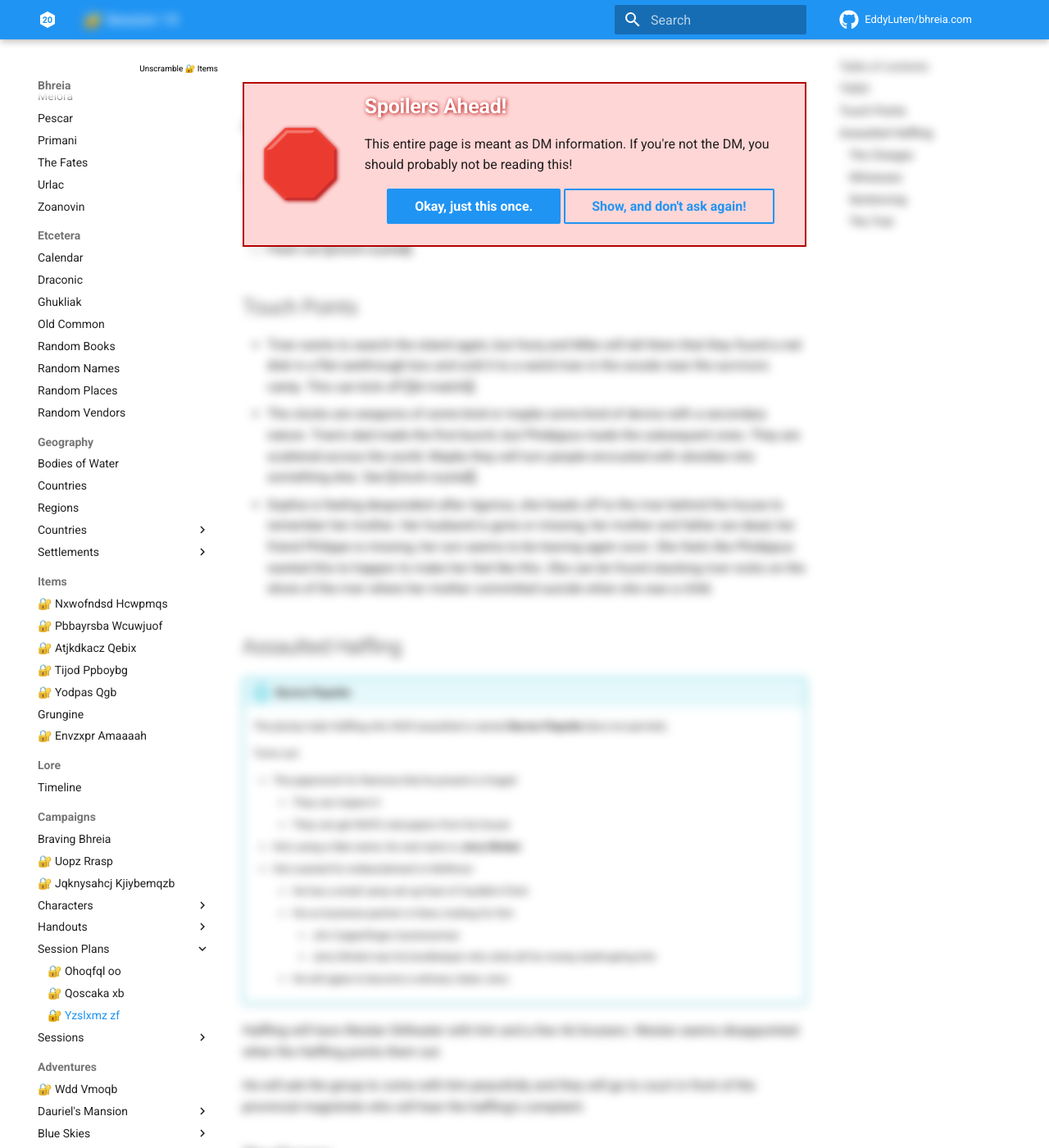
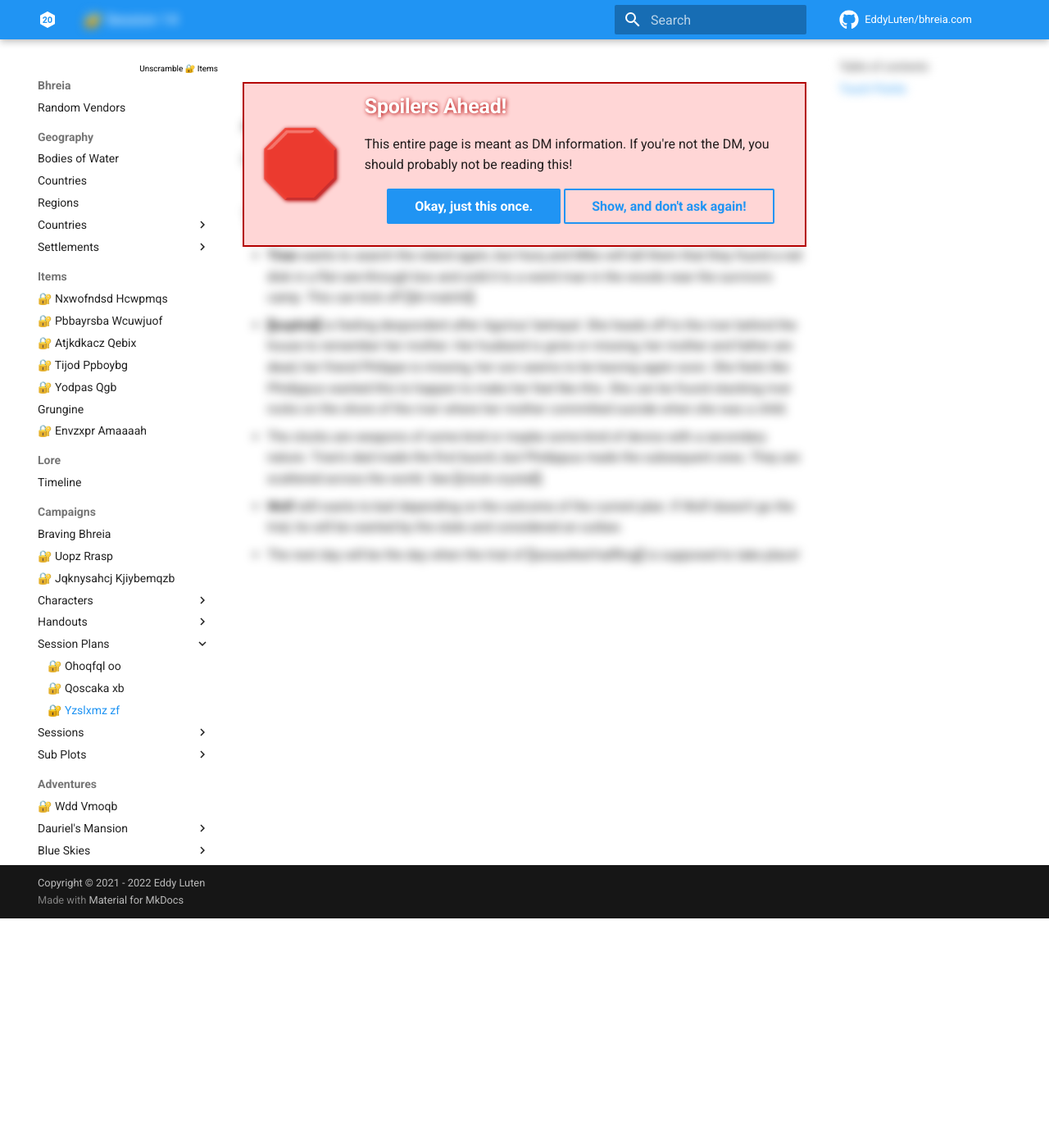
Before and after one commit to EddyLuten/bhreia.com, an MkDocs documentation site: the page built from docs/campaigns/plans/session-14.md, in a window 1280 px wide and 1400 px high, scrolled down 280 px. Shown: the whole window at 82% size. Built offline with MkDocs 1.6.1 and Material for MkDocs 9.7.7, drawn with Linux system fonts in a browser that asks for light colours; comment, search, counter and statistics services are not loaded; some of the changed text lies outside the part shown.

Commit message:
Definitely not last minute changes

```diff
--- a/docs/campaigns/plans/session-14.md
+++ b/docs/campaigns/plans/session-14.md
@@ -8,74 +8,14 @@
 
 --8<-- "spoiler.html"
 
-Ask for fun fact: Sah-Sauj
+**Ask for fun fact:** Sah-Sauj
 
-## TODO
-
-- [ ] Portrait of [[anton]]
-- [ ] Flesh out [[clock-crystal]]
+Don't forget to mention that they got inspiration last time.
 
 ## Touch Points
 
-- Tiran wants to search the island again, but Hurq and Mike will tell them that they found a red disk in a flat seethrough box and sold it to a weird man in the woods near the survivors camp. This can kick off [[dr-malchi]].
-- The clocks are weapons of some kind or maybe some kind of device with a secondary nature. Tiran's dad made the first bunch, but Phidippus made the subsequent ones. They are scattered across the world. Maybe they will turn people encrusted with obsidian into something else. See [[clock-crystal]].
-- Sophia is feeling despondent after Agorius, she heads off to the river behind the house to remember her mother. Her husband is gone or missing, her mother and father are dead, her friend Philippe is missing, her son seems to be leaving again soon. She feels like Phidippus wanted this to happen to make her feel like this. She can be found stacking river rocks on the shore of the river where her mother committed suicide when she was a child.
-
-## Assaulted Halfling
-
-!!! info "Burron Piquette"
-    The plump male Halfling who Wolf assaulted is named **Burron Piquette** (boo-ron pee-ket).
-
-    Turns out:
-
-    - The paperwork for Ramona that he present is forged
-      - They can inspect it
-      - They can get Wolf's real papers from his house
-    - He's using a fake name, his real name is **Jerry Wicket**
-    - He's wanted for embezzlement in Kleftmon
-      - He has a small camp set up East of Cauldin's Point
-      - His ex business partner is there, looking for him
-        - Jim Copperfinger, businessman
-        - Jerry Wicket was his bookkeeper who stole all his money, bankrupting him
-      - He will agree to become a witness, hates Jerry
-
-Halfling will have Weslan Stillwater with him and a few AU bruisers. Weslan seems disappointed when the Halfling points them out.
-
-He will ask the group to come with him peacefully and they will go to court in front of the provincial magistrate who will hear the halfling's complaint.
-
-### The Charges
-
-Against Wolf:
-
-- **Assault and Battery**: The cigar extinguished upon the halfling's forehead. The halfling will push for aggravated battery and says he's permanently disfigured.
-- **Robbery**: The giant goat
-- **Vandalism**: The destruction of the halter and bridles
-
-### Witnesses
-
-- Filpon Gymon: Male gnome, visiting from Garrenor. Soft spoken like Milton Waddams, easily intimidated.
-- Lisbeth Liszt: Female human, visiting from Donitar. She's higher class and is appalled by what she saw.
-
-### Sentencing
-
-- Burron Piquette will accept a settlement of no less than 800 gp, which he says covers the gold and the ongoing medical treatment he needs.
-- The magistate will also accept 500 gp in damages and community service.
-- If they don't have the cash, Wolf will go to prison.
-
-### The Trial
-
-The magistate has a permanent setup in a large tent near Weslan's tent. Upon entering, they can see him seated behind a large desk and surrounded by books. His name is The Honorable **Fynnwick of Herrenfort**.
-
-Behind him stands a strong looking Leonin guard named **Kirenka** wearing a partial [[au]] uniform and carrying an enormous greataxe. He doesn't speak, but the magistrate will tell them it's his helper.. and also executioner.
-
-He will inform them of the charges laid against Wolf and that they will receive the opportunity to prove their innocence to him (this is not a democracy). They will be able to call witnesses and present evidence. One of them needs to be the defense counsel and present their defense, but everyone can help and jump in.
-
-Hey says the process is fairly informal given the circumstances.
-
-They will get half a day to prepare their defense, but Wolf has to stay in the camp due to the severity of the charges.
-
-PREP TIME - Free roam
-
-Weslan will go to bat for them, saying he knows Phillipe and Malachi, but Londrina won't and be a character witness against them.
-
-They will need to be very convincing if they want to get away with any of this unscathed.
+- **Tiran** wants to search the island again, but Hurq and Mike will tell them that they found a red disk in a flat see-through box and sold it to a weird man in the woods near the survivors camp. This can kick off [[dr-malchi]].
+- **[[sophia]]** is feeling despondent after Agorius' betrayal. She heads off to the river behind the house to remember her mother. Her husband is gone or missing, her mother and father are dead, her friend Philippe is missing, her son seems to be leaving again soon. She feels like Phidippus wanted this to happen to make her feel like this. She can be found stacking river rocks on the shore of the river where her mother committed suicide when she was a child.
+- The clocks are weapons of some kind or maybe some kind of device with a secondary nature. Tiran's dad made the first bunch, but Phidippus made the subsequent ones. They are scattered across the world. See [[clock-crystal]].
+- **Wolf** still wants to bail depending on the outcome of the current plan. If Wolf doesn't go the trial, he will be wanted by the state and considered an outlaw.
+- The next day will be the day when the trial of [[assaulted-halfling]] is supposed to take place!
```
Also changed, not shown: docs/campaigns/sessions/session-13.md (+5 -3 lines), docs/campaigns/sub-plots/assaulted-halfling.md (added, +103 -0 lines), docs/campaigns/sub-plots/.pages (added).
